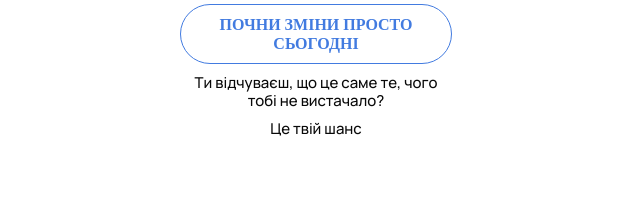
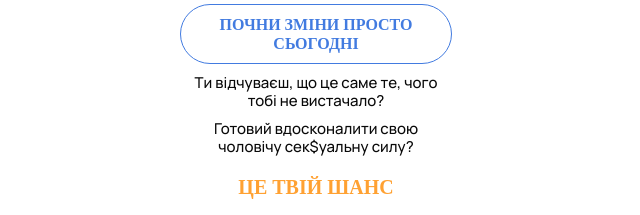
Before and after one commit to RomanIsaiev/work-website-30, a website built with Vite: page index.html in a window 1280 px wide. Shown: the part 5600-5815 px from the top of the page, without its empty margins (324-964 px from the left). Built offline with nearby package versions, Linux system fonts and the light colour scheme; a script that the page names is missing; a web font is replaced by a local one.

Commit message:
Update index.html

```diff
--- a/index.html
+++ b/index.html
@@ -492,11 +492,11 @@
               <li class="list-item">
                 Ти відчуваєш, що це саме те, чого тобі не вистачало?
               </li>
-              <li class="list-item" id="form>
+              <li class="list-item">
                 Готовий вдосконалити свою чоловічу сек$уальну силу?
               </li>
             </ul>
-            <p class="agitation-text">Це твій шанс</p>
+            <p class="agitation-text" id="form">Це твій шанс</p>
           </div>
           <div class="price-wrapper">
             <h3 class="wrapper-price-title">
@@ -510,7 +510,7 @@
               Встигніть придбати зі <span>знижкою 94%</span>
             </p>
           </div>
-          <div class="header-button-container" ">
+          <div class="header-button-container">
             <div id="kwiga-widget-1709568583"></div>
             <!-- <button class="header-button" type="button" data-modal-open-one>
               Приєднатись
```
